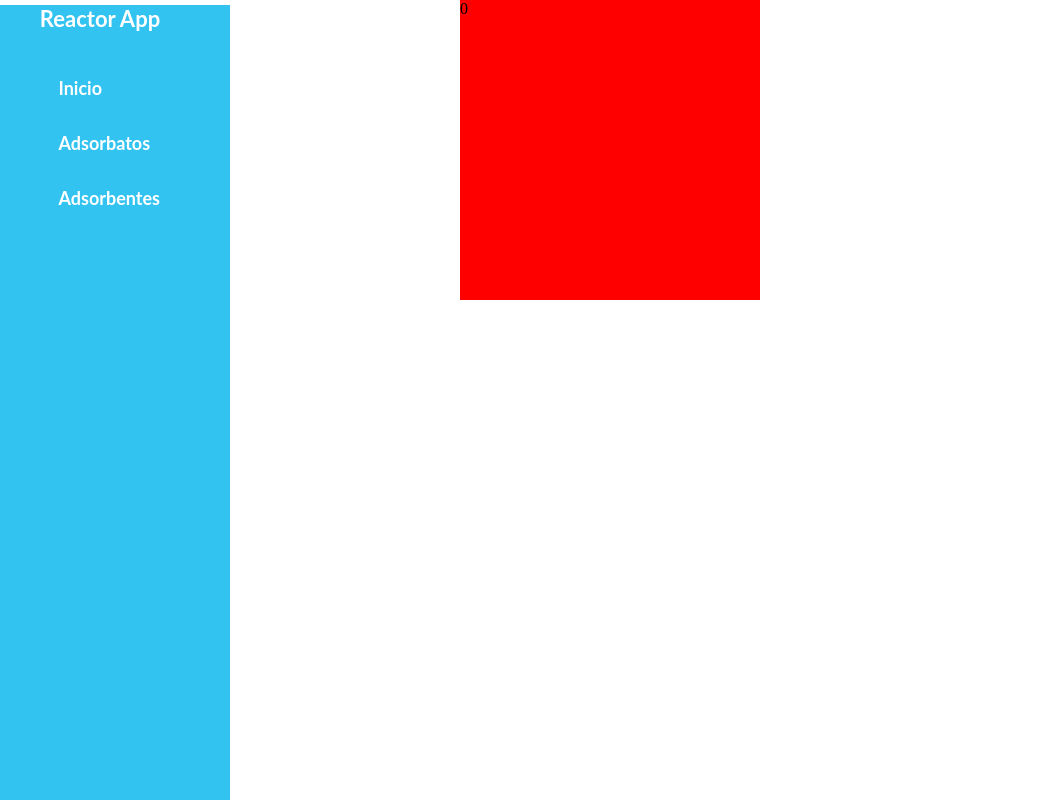
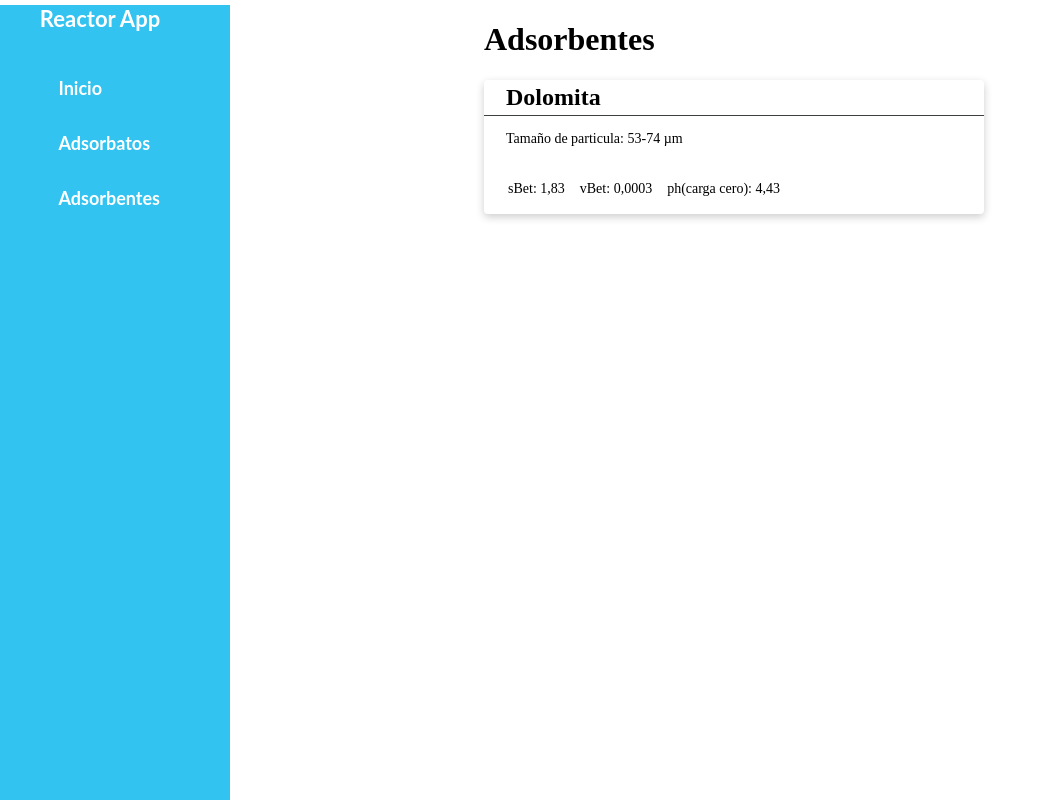
Before and after one commit to Reactor-Army/reactor_frontend, a React (Create React App) app: page /adsorbentes in a window 1280 px wide. Shown: the top 800 px of the page, without its empty margins (0-1050 px from the left). Built offline with nearby package versions, Linux system fonts and the light colour scheme; no server answers.

Commit message:
Added cards

```diff
--- a/src/common/styles.jsx
+++ b/src/common/styles.jsx
@@ -1,5 +1,8 @@
 export const appColors = {
   primary: "#33c3f0",
+  white: "#fff",
+  adsorbentCard: "#44F88C",
+  gray: "#666",
 };
 
 export const appFontColors = {
@@ -8,4 +11,5 @@ export const appFontColors = {
 
 export const appFontFamily = {
   primary: "Lato, sans-serif",
+  card: "Monsterrat",
 };
--- /dev/null
+++ b/src/components/AdsorbentCard/AdsorbentCard.jsx
@@ -0,0 +1,36 @@
+import React from "react";
+import {Card} from "../Card/Card";
+import {
+  CardHeader,
+  HeaderText,
+  ParticleSizeText,
+  CardBody,
+  CardFooter,
+  FooterItem,
+} from "./Styles";
+
+export const AdsorbentCard = ({
+  backgroundColor,
+
+  header,
+  particleSize,
+  sBet,
+  vBet,
+  ph,
+}) => {
+  return (
+    <Card backgroundColor={{background: backgroundColor}}>
+      <CardHeader>
+        <HeaderText>{header}</HeaderText>
+      </CardHeader>
+      <CardBody>
+        <ParticleSizeText>Tamaño de particula: {particleSize}</ParticleSizeText>
+      </CardBody>
+      <CardFooter>
+        <FooterItem>sBet: {sBet}</FooterItem>
+        <FooterItem>vBet: {vBet}</FooterItem>
+        <FooterItem>ph(carga cero): {ph}</FooterItem>
+      </CardFooter>
+    </Card>
+  );
+};
--- /dev/null
+++ b/src/components/AdsorbentCard/Styles.jsx
@@ -0,0 +1,43 @@
+import styled from "styled-components/macro";
+import {appFontFamily} from "../../common/styles";
+
+export const CardHeader = styled.div`
+  display: flex;
+  height: 25%;
+  border-bottom: 1px solid #3e423f;
+  font-size: 24px;
+  font-family: ${appFontFamily.card};
+  padding-bottom: 4px;
+`;
+
+export const CardBody = styled.div`
+  height: 45%;
+  margin-top: 15px;
+`;
+
+export const CardFooter = styled.div`
+  display: flex;
+  height: 30%;
+  margin-left: 24px;
+`;
+
+export const HeaderText = styled.div`
+  font-weight: bold;
+  font-family: ${appFontFamily.card};
+  margin-left: 22px;
+  padding: 0 65px 0 0;
+`;
+
+export const ParticleSizeText = styled.div`
+  font-family: ${appFontFamily.primary};
+  margin-left: 22px;
+  font-size: 14px;
+  font-family: ${appFontFamily.card};
+`;
+
+export const FooterItem = styled.div`
+  font-size: 14px;
+  font-family: ${appFontFamily.primary};
+  padding-right: 15px;
+  font-family: ${appFontFamily.card};
+`;
--- a/src/components/AdsorbentList/AdsorbentList.jsx
+++ b/src/components/AdsorbentList/AdsorbentList.jsx
@@ -1,17 +1,29 @@
-import {useDispatch, useSelector} from "react-redux";
+import {useDispatch} from "react-redux"; //, useSelector
 import React, {useEffect} from "react";
 import {fetchAdsorbents} from "../../redux/adsorbentsSlice";
 
-export function AdsorbentList() {
-  const {adsorbents} = useSelector((state) => state.adsorbents);
+import {AdsorbentCard} from "../../components/AdsorbentCard/AdsorbentCard";
+import {appColors} from "../../common/styles";
+
+export function AdsorbentList({loading, adsorbates}) {
+  //const {adsorbents} = useSelector((state) => state.adsorbents);
   const dispatch = useDispatch();
   useEffect(() => {
     dispatch(fetchAdsorbents());
   }, []);
 
+  console.log(loading);
+  console.log(adsorbates);
   return (
-    <div style={{width: "300px", height: "300px", background: "red"}}>
-      {adsorbents.length}
-    </div>
+    <>
+      <AdsorbentCard
+        backgroundColor={appColors.adsorbentCard}
+        header={"Dolomita"}
+        particleSize={"53-74 µm"}
+        sBet={"1,83"}
+        vBet={"0,0003"}
+        ph={"4,43"}
+      />
+    </>
   );
 }
--- /dev/null
+++ b/src/components/Card/Card.jsx
@@ -0,0 +1,10 @@
+import React from "react";
+import {CardContainer} from "./Styles";
+
+export const Card = ({backgroundColor, children}) => {
+  return (
+    <CardContainer theme={{background: backgroundColor}}>
+      {children}
+    </CardContainer>
+  );
+};
--- /dev/null
+++ b/src/components/Card/Styles.jsx
@@ -0,0 +1,18 @@
+import styled from "styled-components/macro";
+import {appColors} from "../../common/styles";
+
+export const CardContainer = styled.div`
+  display: flex;
+  flex-direction: column;
+  background-color: ${(props) => props.theme.background || appColors.white};
+  width: 500px;
+  height: 130px;
+  box-shadow: 0 3px 8px 0 rgb(0 0 0 / 20%);
+  padding: 4px 0 0 0;
+  overflow: hidden;
+  border-radius: 4px;
+
+  &:hover {
+    box-shadow: 0 7px 16px 0 rgb(0 0 0 / 20%);
+  }
+`;
--- /dev/null
+++ b/src/containers/AdsorbentListContainer.jsx
@@ -0,0 +1,22 @@
+import {useDispatch, useSelector} from "react-redux";
+import React, {useEffect} from "react";
+import {fetchAdsorbents} from "../redux/adsorbentsSlice";
+import {AdsorbentList} from "../components/AdsorbentList/AdsorbentList";
+import {PageTitle} from "../common/PageTitle";
+import Container from "@material-ui/core/Container";
+
+export function AdsorbentListContainer() {
+  const loading = useSelector((state) => state.loading);
+  const {adsorbents} = useSelector((state) => state.adsorbents);
+  const dispatch = useDispatch();
+  useEffect(() => {
+    dispatch(fetchAdsorbents());
+  }, []);
+
+  return (
+    <Container>
+      <PageTitle title={"Adsorbentes"} />
+      <AdsorbentList loading={loading} adsorbents={adsorbents} />
+    </Container>
+  );
+}
--- a/src/redux/adsorbatesSlice.js
+++ b/src/redux/adsorbatesSlice.js
@@ -24,7 +24,6 @@ const adsorbatesSlice = createSlice({
       state.adsorbates = [];
     },
     [fetchAdsorbates.fulfilled]: (state, action) => {
-      console.log(action);
       state.loading = false;
       state.adsorbates = action.payload;
     },
--- a/src/redux/adsorbentsSlice.js
+++ b/src/redux/adsorbentsSlice.js
@@ -16,10 +16,11 @@ const adsorbentsSlice = createSlice({
   extraReducers: {
     [fetchAdsorbents.pending]: (state) => {
       state.loading = true;
+      state.adsorbents = [];
     },
     [fetchAdsorbents.fulfilled]: (state, action) => {
       state.loading = false;
-      state.adsorbents = [...state.adsorbents, ...action.payload];
+      state.adsorbents = action.payload;
     },
     [fetchAdsorbents.rejected]: (state) => {
       state.loading = false;
--- a/src/routing/routes/AdsorbentsRoute.js
+++ b/src/routing/routes/AdsorbentsRoute.js
@@ -1,6 +1,6 @@
 import React from "react";
-import {AdsorbentList} from "../../components/AdsorbentList/AdsorbentList";
+import {AdsorbentListContainer} from "../../containers/AdsorbentListContainer";
 
 export const AdsorbentsRoute = () => {
-  return <AdsorbentList />;
+  return <AdsorbentListContainer />;
 };
```
